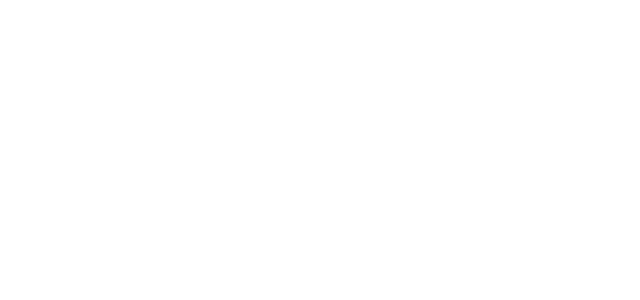
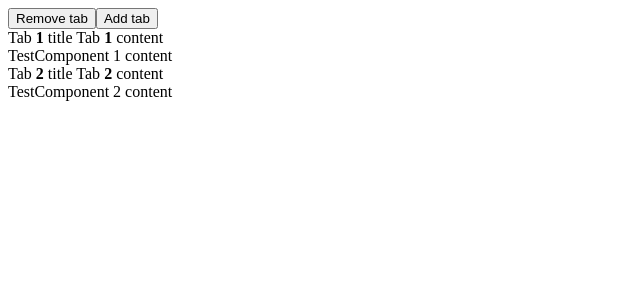
Before and after one commit to derfex/elaboration-angular-tabs, an Angular app: page / in a window 1280 px wide. Shown: the top 300 px of the page, without its empty margins (0-640 px from the left). Built offline with nearby package versions, Linux system fonts and the light colour scheme.

Commit message:
Feature: add files from task

```diff
--- a/src/app/app.component.html
+++ b/src/app/app.component.html
@@ -0,0 +1,20 @@
+<button (click)="dec()">
+  Remove tab
+</button>
+<button (click)="inc()">
+  Add tab
+</button>
+
+<br>
+
+<tabs>
+  <tab *ngFor="let tab of tabs">
+    <tab-title>
+      Tab <b>{{ tab }}</b> title
+    </tab-title>
+    <tab-content>
+      Tab <b>{{ tab }}</b> content
+      <test [tab]="tab"></test>
+    </tab-content>
+  </tab>
+</tabs>
--- a/src/app/app.component.sass
+++ b/src/app/app.component.sass
@@ -0,0 +1,2 @@
+p
+  font-family: Lato, sans-serif
--- a/src/app/app.component.ts
+++ b/src/app/app.component.ts
@@ -9,5 +9,13 @@
   styleUrls: ['./app.component.sass'],
 })
 export class AppComponent {
-  title = 'elaboration-angular-tabs';
+  public tabs: number[] = [1, 2];
+
+  public dec(): void {
+    this.tabs = this.tabs.slice(0, -1);
+  }
+
+  public inc(): void {
+    this.tabs = [...this.tabs, (this.tabs.length + 1)];
+  }
 }
--- a/src/app/app.module.ts
+++ b/src/app/app.module.ts
@@ -1,20 +1,28 @@
 import {
   NgModule,
+  NO_ERRORS_SCHEMA,
 } from '@angular/core';
+import { FormsModule } from '@angular/forms';
 import { BrowserModule } from '@angular/platform-browser';
 
 import { AppComponent } from './app.component';
+import { HelloComponent } from './hello.component';
+import { TestComponent } from './test.component';
 
 
 @NgModule({
   declarations: [
     AppComponent,
+    HelloComponent,
+    TestComponent,
   ],
   imports: [
     BrowserModule,
+    FormsModule,
   ],
   providers: [],
   bootstrap: [AppComponent],
+  schemas: [NO_ERRORS_SCHEMA],
 })
 export class AppModule {
 }
--- /dev/null
+++ b/src/app/hello.component.ts
@@ -0,0 +1,17 @@
+import {
+  Component,
+  Input,
+} from '@angular/core';
+
+
+@Component({
+  selector: 'hello',
+  template: `<h1>Hello, {{ name }}!</h1>`,
+  styles: [`h1 {
+    font-family: Lato, sans-serif;
+  }`],
+})
+export class HelloComponent {
+  @Input()
+  public name: string;
+}
--- /dev/null
+++ b/src/app/test.component.ts
@@ -0,0 +1,23 @@
+import {
+  Component,
+  OnInit,
+  Input,
+} from '@angular/core';
+
+
+@Component({
+  selector: 'test',
+  template: `
+    <div>
+      TestComponent {{ this.tab }} content
+    </div>
+  `,
+})
+export class TestComponent implements OnInit {
+  @Input()
+  public tab: number;
+
+  public ngOnInit(): void {
+    console.log(`>>> TestComponent ${ this.tab } initialized`);
+  }
+}
--- a/src/styles.sass
+++ b/src/styles.sass
@@ -1 +1,14 @@
 /* You can add global styles to this file, and also import other style files */
+
+.tabs__titles
+  flex: 1 1 0
+  flex-direction: row
+  margin-bottom: 10px
+
+.tabs__title
+  display: inline-block
+  padding: 5px
+  cursor: pointer
+
+.tabs__title--active
+  border-bottom: 2px solid #f22
```
Also changed, not shown: src/task.md (added, +27 -0 lines), 1 other file (tests, documents, lock files or other folders).
